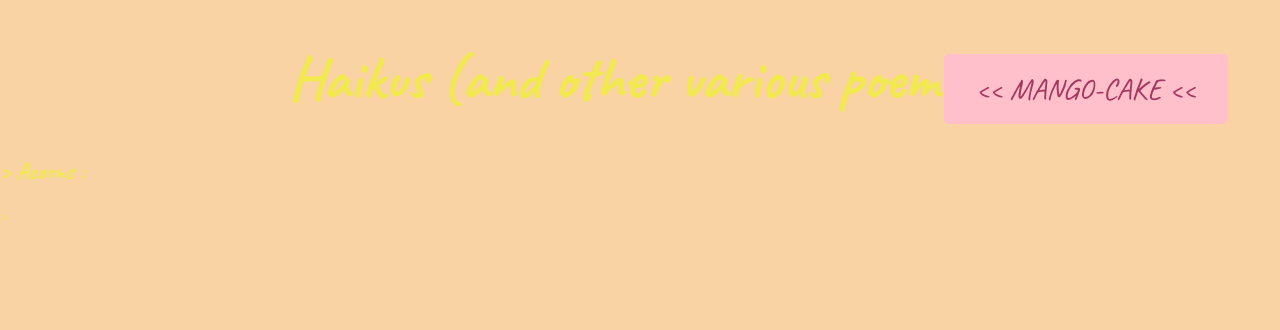
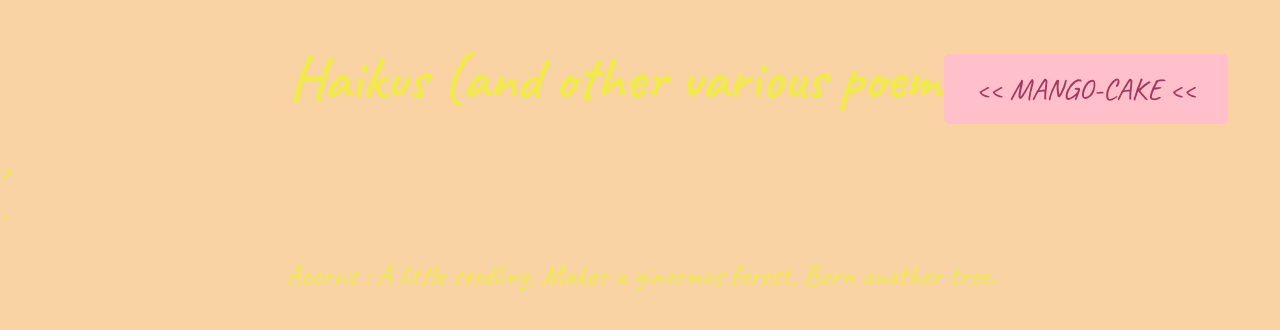
Before and after one commit to mango-cake/mangocake, a plain HTML site: page pages/journal.html in a window 1280 px wide. Drawn offline with Linux system fonts and the light colour scheme.

Commit message:
Update journal.html

```diff
--- a/pages/journal.html
+++ b/pages/journal.html
@@ -7,6 +7,6 @@
 <div class="background">
 <body style="background-color:#ccd5ff;">
   <h1> Haikus (and other various poems.) </h1>
-  <h2>>  Acorns :  </h2> >
-  <p A little seedling, Makes a ginormus forest, Born another tree. </p1>
+  <h2>>  </h2> >
+  <p  </p1> Acorns :  A little seedling, Makes a ginormus forest, Born another tree.
     </html>
```
